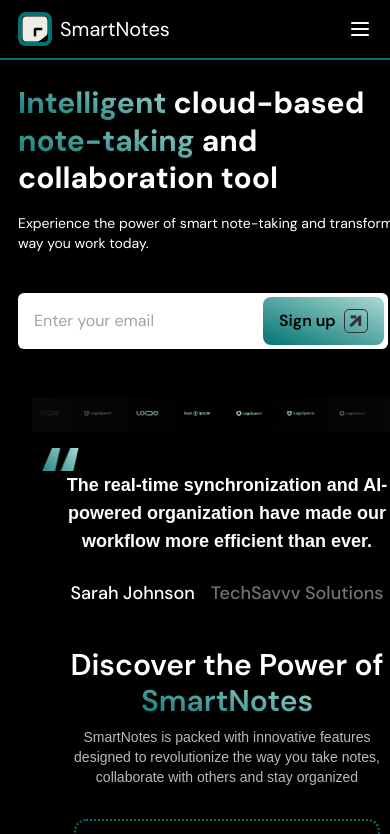
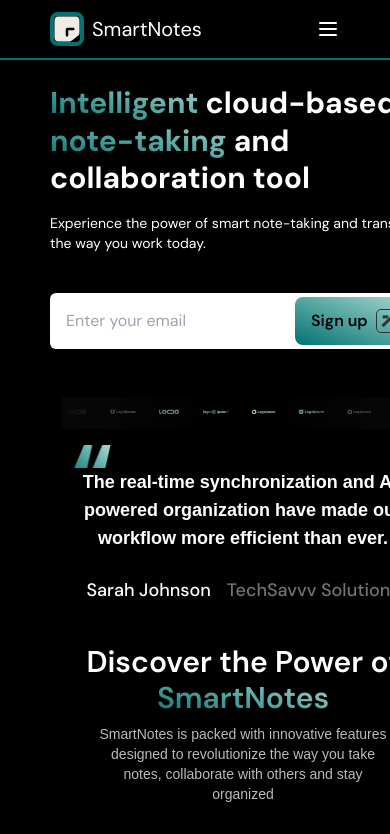
Before and after one commit to Adi-Samudra/SmartNotes-Sanic, a Next.js app: page / in a window 390 px wide. Shown: the top 834 px of the page. Built offline with nearby package versions, Linux system fonts and the light colour scheme.

Commit message:
Responsiveness 320 working

```diff
--- a/src/app/page.tsx
+++ b/src/app/page.tsx
@@ -106,7 +106,7 @@
 
 
   return (
-    <div className="h-fit px-4 xs:px-0 xs:pl-16 sm:px-6 lg:px-8 bg-black sm:bg-black lg:bg-black border-t-2 border-[#017373] max-w-full">
+    <div className="h-fit px-4 xs:px-0 xs:pl-24 sm:px-6 lg:px-8 bg-black sm:bg-black lg:bg-black border-t-2 border-[#017373] max-w-full">
       <div className="flex flex-col xl:flex-row w-full items-center justify-between bg-black">
       <div className="w-full xl:w-3/5 text-white px-4 sm:px-10 md:px-14 lg:px-32 py-6 sm:py-14 md:py-20 lg:py-32">
         <h1 className="text-3xl sm:text-4xl md:text-5xl lg:text-6xl font-text font-bold leading-tight">
--- a/src/components/header.tsx
+++ b/src/components/header.tsx
@@ -16,8 +16,8 @@
     ]
 
     return (
-        <header className="bg-black w-full h-fit px-20 py-8 sm:px-6 sm:py-4 xs:py-3">
-            <div className="max-w-7xl mx-auto flex justify-between items-center">
+        <header className="bg-black w-full h-fit px-20 py-8 sm:px-6 sm:py-4 xs:py-3 xs:px-28">
+            <div className="max-w-full mx-auto flex justify-between items-center">
                 <div className="flex items-center">
                     <div className="border-[#017373] border-4 rounded-lg fill-cyan-700">
                         <svg
--- a/tailwind.config.js
+++ b/tailwind.config.js
@@ -12,7 +12,7 @@
   theme: {
   	extend: {
 		screens: {
-			'xs': '375px', // Custom breakpoint for 425px
+			'xs': '320px', // Custom breakpoint for 425px
 			'sm': '640px', // Default sm breakpoint stays at 640px
 			'md': '768px',
 			'lg': '1024px',
```
Also changed, not shown: src/components/footer.tsx (+2 -2 lines).
